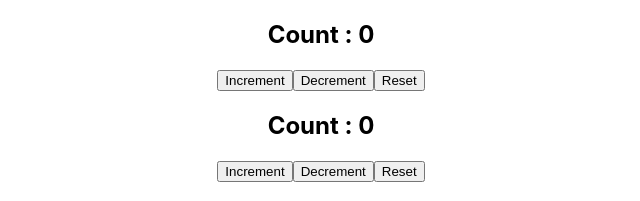
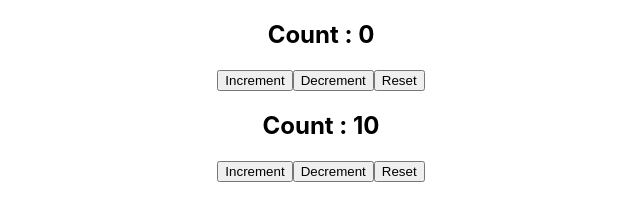
Before and after one commit to yash-purkar/custom-hooks, a React (Create React App) app: page / in a window 1280 px wide. Shown: the top 201 px of the page, without its empty margins (319-959 px from the left). Built offline with nearby package versions, Linux system fonts and the light colour scheme.

Commit message:
example-02 (using custom hooks)

```diff
--- /dev/null
+++ b/src/CustomHooks/useCounter.js
@@ -0,0 +1,11 @@
+import { useState } from 'react'
+
+export const useCounter = (initialValue, value) => {
+  const [count, setCount] = useState(initialValue);
+
+  const increment = () => setCount(prev => prev + value);
+  const decrement = () => setCount(prev => prev - value);
+  const reset = () => setCount(initialValue);
+
+  return [count, increment, decrement, reset];
+}
--- a/src/Example-02/CounterOne.js
+++ b/src/Example-02/CounterOne.js
@@ -1,11 +1,9 @@
-import React, { useState } from 'react'
+import React from 'react'
+import { useCounter } from '../CustomHooks/useCounter';
 
 export const CounterOne = () => {
-  const [count, setCount] = useState(0);
+  const [count, increment, decrement, reset] = useCounter(0,1);
 
-  const increment = () => setCount(prev => prev + 1);
-  const decrement = () => setCount(prev => prev - 1);
-  const reset = () => setCount(0);
   return (
     <div>
       <h2>Count : {count}</h2>
--- a/src/Example-02/CounterTwo.js
+++ b/src/Example-02/CounterTwo.js
@@ -1,11 +1,8 @@
-import React, { useState } from 'react'
+import React from 'react'
+import { useCounter } from '../CustomHooks/useCounter'
 
 export const CounterTwo = () => {
-  const [count, setCount] = useState(0);
-
-  const increment = () => setCount(prev => prev + 1);
-  const decrement = () => setCount(prev => prev - 1);
-  const reset = () => setCount(0);
+  const [count, increment, decrement, reset] = useCounter(10, 10)
   return (
     <div>
       <h2>Count : {count}</h2>
```
